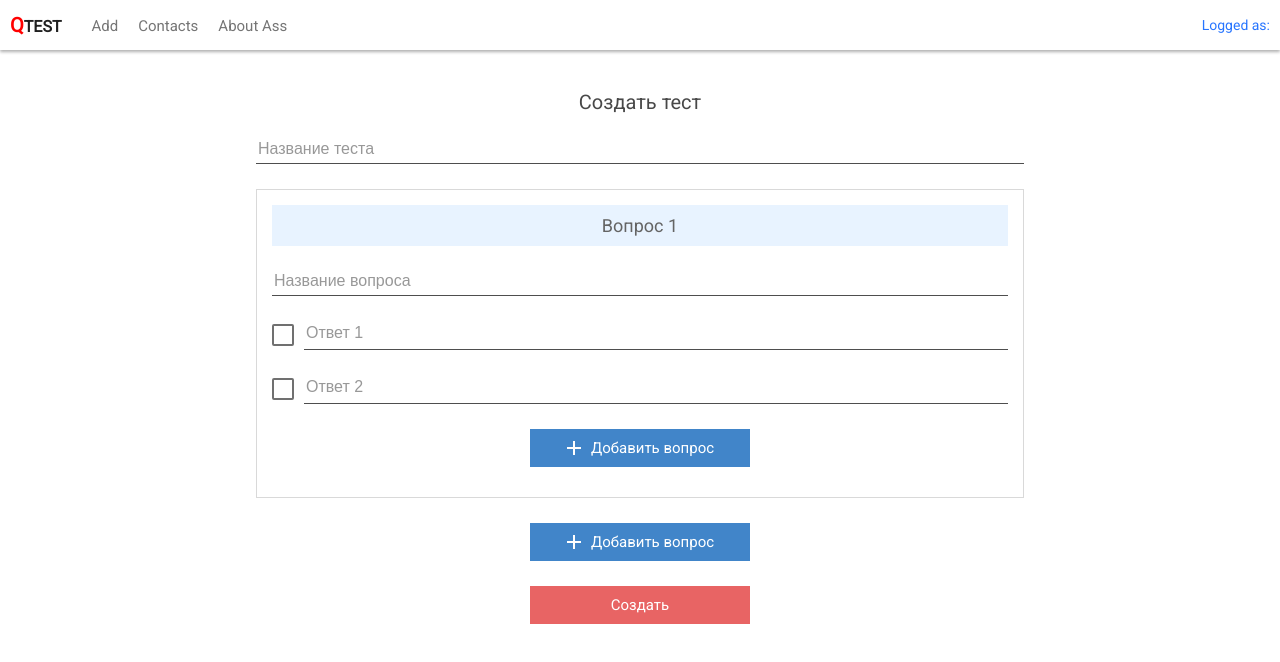
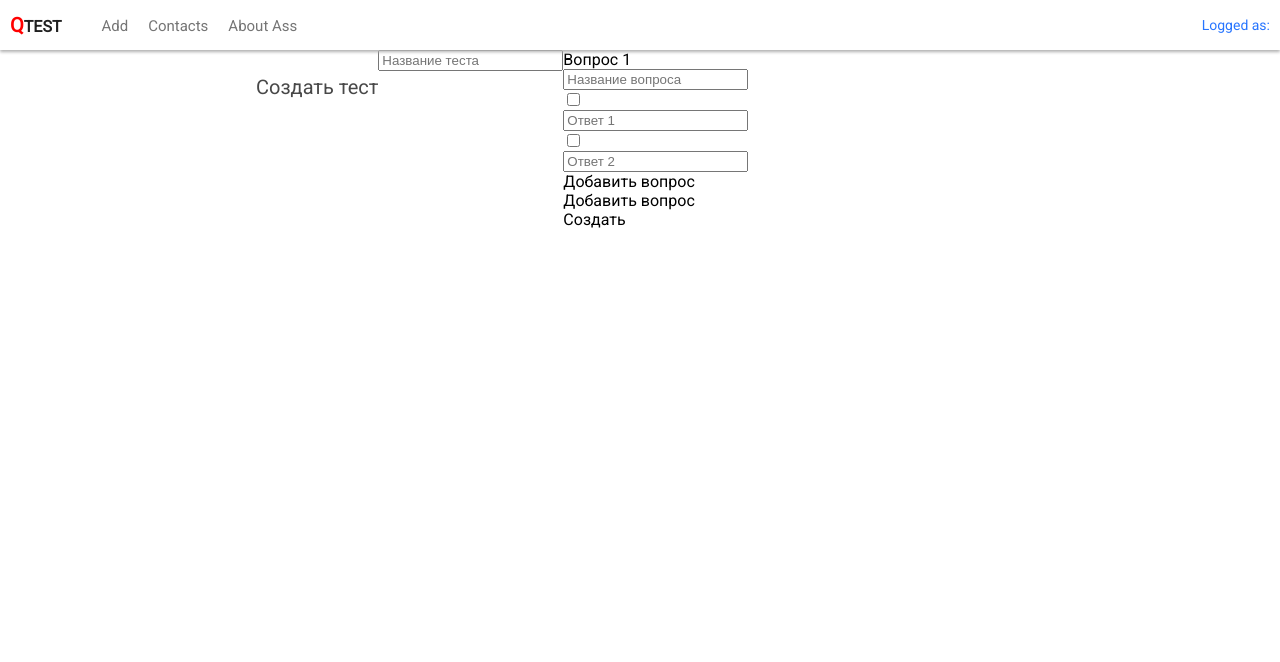
Before and after one commit to exxodia666/QTest, a React (Create React App) app: page /add in a window 1280 px wide. Shown: the top 662 px of the page. Built offline with nearby package versions, Linux system fonts and the light colour scheme.

Commit message:
for priaphin

```diff
--- a/src/components/Header/Header.js
+++ b/src/components/Header/Header.js
@@ -25,7 +25,7 @@ const [header, setHeader] = useState("");
             </p>
           </Link>
 
-          <nav className={`header__menu__ ${header}`}>
+          <nav className={`header__menu ${header}`}>
             <ul className="header__list">
               <li>
                 <Link to="/add" className="header__link">
--- a/src/components/Header/styles.css
+++ b/src/components/Header/styles.css
@@ -1,3 +1,17 @@
+
+html body {
+  margin: 0px;
+  font-family: "Roboto", sans-serif;
+}
+body {
+  height: 100%;
+
+}
+
+a {
+  text-decoration: none;
+}
+
 .header {
  height: 50px;
   width: 100%;
@@ -16,7 +30,7 @@
   background-color: #fff;
   z-index: 5;
   box-shadow: 0px 2px 3px rgb(177, 177, 177);
-   min-width: 300px;
+
 }
 
 .header__body {
@@ -72,7 +86,8 @@
 
 }
 .header__user a{
-   max-width: 200px;
+  flex: 0 1 auto;
+  max-width: 100ch;
   font-size: 14px;
   color: #2775FF;
   }
@@ -84,7 +99,7 @@
 
 .header__burger {
   display: none;
-
+  flex: 0 0 20px;
   margin-right: 15px;
 }
 
@@ -194,6 +209,7 @@
     z-index: 3;
     -webkit-transition: all 0.3s ease 0s;
     transition: all 0.7s ease 0s;
+    border-bottom: 1px solid #afafaf;
   }
   .header__menu.active {
     top: 0;
--- a/src/components/Question.js
+++ b/src/components/Question.js
@@ -1,11 +1,8 @@
 import React, { memo } from "react";
 import PropTypes from "prop-types"; // ES6
-import { Container, Button, Image, Row, Col, Alert } from "react-bootstrap";
-import { List, ListItem } from "@material-ui/core";
 import { useDispatch } from "react-redux";
 import { setDone, setSelected } from "../redux/actions/show_quizzes";
 //import ModalComponent from "./Modal";
-//import { Modal } from "bootstrap";
 import "./styles/style.css";
 
 const Question = ({
@@ -16,7 +13,7 @@ const Question = ({
   answers,
   imageUrl,
   multiple,
-  overlay
+  overlay,
 }) => {
   const dispatch = useDispatch();
 
@@ -65,6 +62,10 @@ const Question = ({
               type="button"
               className="button_vote button"
               value="Ответить"
+              disabled={isDone}
+              onClick={() => {
+                dispatch(setDone(id));
+              }}
             />
           </div>
         </div>
@@ -74,11 +75,18 @@ const Question = ({
           className="list-btn"
           onClick={(e) => {
             e.preventDefault();
-            document.getElementsByClassName('leftbar')[0].classList.toggle('leftbar_active')
-            //document.getElementsByClassName('arrow_icon')[0].classList.toggle('arrow_icon_active')
-            document.getElementsByClassName('header__burger')[0].classList.remove('active')
-            document.getElementsByClassName('header__menu__')[0].classList.remove('active')
-            document.getElementsByClassName('overlay')[0].classList.remove('overlay_active')
+            document
+              .getElementsByClassName("leftbar")[0]
+              .classList.toggle("leftbar_active");
+            document
+              .getElementsByClassName("header__burger")[0]
+              .classList.remove("active");
+            document
+              .getElementsByClassName("header__menu__")[0]
+              .classList.remove("active");
+            document
+              .getElementsByClassName("overlay")[0]
+              .classList.remove("overlay_active");
           }}
         >
           <p>Список</p>
@@ -87,12 +95,19 @@ const Question = ({
           </div>
         </a>
       </div>
-      <div className={`overlay ${overlay}`}
-      onClick={(e)=>{
-        document.getElementsByClassName('header__burger')[0].classList.remove('active')
-        document.getElementsByClassName('header__menu__')[0].classList.remove('active')
-        document.getElementsByClassName('overlay')[0].classList.remove('overlay_active')
-      }}
+      <div
+        className={`overlay ${overlay}`}
+        onClick={(e) => {
+          document
+            .getElementsByClassName("header__burger")[0]
+            .classList.remove("active");
+          document
+            .getElementsByClassName("header__menu__")[0]
+            .classList.remove("active");
+          document
+            .getElementsByClassName("overlay")[0]
+            .classList.remove("overlay_active");
+        }}
       ></div>
     </>
   );
--- a/src/navigation/MainNavigator.js
+++ b/src/navigation/MainNavigator.js
@@ -3,7 +3,7 @@ import { BrowserRouter as Router, Switch, Route } from "react-router-dom";
 import Header from "../components/Header/Header";
 import HomeScreen from "./Screens.js/HomeScreen";
 import Quiz from "./Screens.js/Quiz";
-import ResultsScreen from "./Screens.js/ResultsScreen";
+import ResultsScreen from "./Screens.js/ResultScreen/ResultsScreen";
 import { UserScreen } from "./Screens.js/UserScreen.js";
 import AddQuizScreen from "./Screens.js/AddQuizScreen";
 
--- a/src/navigation/Screens.js/AddQuizScreen.js
+++ b/src/navigation/Screens.js/AddQuizScreen.js
@@ -1,12 +1,11 @@
 import React, { useState } from "react";
 import { useDispatch, useSelector } from "react-redux";
 import { add_test, reset_add_test } from "../../redux/actions/add_test";
-import "./styles/create-test.css";
+//import "./styles/create-test.css";
 
 export default function AddQuizScreen() {
   const dispatch = useDispatch();
   const test_status = useSelector((state) => state.add_test);
-  console.log("ADD TEST SCREEN");
   const [array, setArray] = useState([
     {
       question_id: 0,
@@ -97,11 +96,11 @@ export default function AddQuizScreen() {
       question_id: n,
       choises: [
         {
-          choise_id: 1,
+          choise_id: 0,
           isCorect: false,
         },
         {
-          choise_id: 2,
+          choise_id: 1,
           isCorect: false,
         },
       ],
@@ -126,7 +125,7 @@ export default function AddQuizScreen() {
             />
           </div>
           <div className="create-test_form_container">
-            <form action="" className="create-test_form">
+            <form className="create-test_form">
               <div className="question_container">
                 {array.map((elQ) => {
                   return (
@@ -144,15 +143,17 @@ export default function AddQuizScreen() {
                       </div>
                       <div className="answers_container">
                         {elQ.choises.map((el) => {
+                          console.log('ДЕБАГ РАКЕТА ЗАЛЕТАЄ :rocket:', el)
                           return (
                             <div className="answer_container">
                               <div className="checkbox_">
+                              <label>
                                 <input
                                   type="checkbox"
                                   name={`choice-is_correct-${elQ.question_id}-${el.choise_id}`}
-                                  className="inp"
+                                  //className="inp"
                                 />
-                                <label for={`checkbox_${el.choise_id}`}></label>
+                                </label>
                               </div>
                               <input
                                 type="text"
@@ -213,102 +214,197 @@ export default function AddQuizScreen() {
 }
 
 {
-  /* <Container>
+  //  <>
+  //       <div
+  //         style={{
+  //           margin: "auto",
+  //           width: "auto",
+  //           textAlign: "center",
+  //           color: "#e57373",
+  //         }}
+  //       >
+  //         <h1>Создать тест</h1>
+  //       </div>
+  //       <div classNameName="row">
+  //         <form classNameName="col s12" onSubmit={normalno}>
+  //           <div classNameName="row">
+  //             <div classNameName="input-field col s6">
+  //               <input
+  //                 id="icon_prefix2"
+  //                 classNameName="materialize-textarea"
+  //                 placeholder="Enter your Quiz name"
+  //                 name="quiz-name"
+  //               />
+  //             </div>
+  //           </div>
+  //         </form>
+  //       </div>
+  //       <div
+  //         style={{
+  //           margin: "auto",
+  //           width: "auto",
+  //           textAlign: "center",
+  //           color: "#e57373",
+  //         }}
+  //       >
+  //         <h2>Добавить вопрос</h2>
+  //         <form id="quiz">
+  //           {array.map((elQ) => {
+  //             return (
+  //               <div id={`question${elQ.question_id}`}>
+  //                 <input
+  //                   type="text"
+  //                   name={`question-wording-${elQ.question_id}`}
+  //                   placeholder="Название опроса"
+  //                 />
+  //                 <div id="list_answers">
+  //                   {elQ.choises.map((el) => {
+  //                     return (
+  //                       <>
+  //                         <input
+  //                           type="text"
+  //                           name={`choice-text-${elQ.question_id}-${el.choise_id}`}
+  //                           placeholder="Название опроса"
+  //                         />
+                          // <label>
+                          //   <input
+                          //     type="checkbox_"
+                          //     name={`choice-is_correct-${elQ.question_id}-${el.choise_id}`}
+                          //   />
+                          //   <span>this true?</span>
+                          // </label>
+  //                       </>
+  //                     );
+  //                   })}
+  //                 </div>
+  //                 <div>
+  //                   <i
+  //                     onClick={() => {
+  //                       addAnswers(elQ.question_id);
+  //                     }}
+  //                     style={{ cursor: "pointer" }}
+  //                     classNameName="medium material-icons"
+  //                   >
+  //                     add_circle_outline
+  //                   </i>
+  //                 </div>
+  //               </div>
+  //             );
+  //           })}
+  //         </form>
+  //         <hr />
+  //         <div>
+  //           <i
+  //             onClick={addNewQuestion}
+  //             style={{ cursor: "pointer" }}
+  //             classNameName="medium material-icons"
+  //           >
+  //             fast_forward
+  //           </i>
+  //         </div>
+  //         <button
+  //           classNameName="btn waves-effect waves-light"
+  //           type="submit"
+  //           onClick={saveQuizName}
+  //         >
+  //           Создать тест
+  //           <i classNameName="material-icons right">send</i>
+  //         </button>
+  //       </div>
+  //     </>
+}
+
+
+
+
+
+{/* <div className="content_container">
+        <div className="content">
+          <div className="title_container">
+            <p>Создать тест</p>
+          </div>
+          <div className="test-name_container">
+            <input
+              type="text"
+              className="text-input"
+              name="quiz-name"
+              placeholder="Название теста"
+            />
+          </div>
+          <div className="create-test_form_container">
+            <form className="create-test_form">
+              <div className="question_container">
+                {array.map((elQ) => {
+                  return (
+                    <>
+                      <div className="question-title_container">
+                        <p>Вопрос {elQ.question_id+1}</p>
+                      </div>
+                      <div className="question-name_container">
+                        <input
+                          type="text"
+                          className="text-input"
+                          placeholder="Название вопроса"
+                          name={`question-wording-${elQ.question_id}`}
+                        />
+                      </div>
+                      <div className="answers_container">
+                        {elQ.choises.map((el) => {
+                          return (
+                            <div className="answer_container">
+                              <div className="checkbox_">
+                                <input
+                                  type="checkbox"
+                                  name={`choice-is_correct-${elQ.question_id}-${el.choise_id}`}
+                                  className="inp"
+                                />
+                                <label></label>
+                              </div>
+                              <input
+                                type="text"
+                                className="text-input"
+                                placeholder={`Ответ ${el.choise_id}`}
+                                name={`choice-text-${elQ.question_id}-${el.choise_id}`}
+                              />
+                            </div>
+                          );
+                        })}
+                        <div className="add-answer-button_container">
                           <div
-          style={{
-            margin: "auto",
-            width: "auto",
-            textAlign: "center",
-            color: "#e57373",
+                            onClick={() => {
+                              addAnswers(elQ.question_id);
                             }}
+                            className="add-answer-button add-button button"
                           >
-          <h1>Создать тест</h1>
+                            <div className="add-img">
+                              <div></div>
                             </div>
-        <div classNameName="row">
-          <form classNameName="col s12" onSubmit={normalno}>
-            <div classNameName="row">
-              <div classNameName="input-field col s6">
-                <input
-                  id="icon_prefix2"
-                  classNameName="materialize-textarea"
-                  placeholder="Enter your Quiz name"
-                  name="quiz-name"
-                />
+                            <p>Добавить вопрос</p>
+                          </div>
+                        </div>
+                      </div>
+                    </>
+                  );
+                })}
+              </div>
+              <div className="add-question-button_container">
+                <div
+                  onClick={addNewQuestion}
+                  className="add-question-button add-button button"
+                >
+                  <div className="add-img">
+                    <div></div>
+                  </div>
+                  <p>Добавить вопрос</p>
+                </div>
+              </div>
+
+              <div className="create-button_container">
+                <div className="create-button button" onClick={saveQuizName}>
+                  <p>Создать</p>
                 </div>
               </div>
             </form>
           </div>
-        <div
-          style={{
-            margin: "auto",
-            width: "auto",
-            textAlign: "center",
-            color: "#e57373",
-          }}
-        >
-          <h2>Добавить вопрос</h2>
-          <form id="quiz">
-            {array.map((elQ) => {
-              return (
-                <div id={`question${elQ.question_id}`}>
-                  <input
-                    type="text"
-                    name={`question-wording-${elQ.question_id}`}
-                    placeholder="Название опроса"
-                  />
-                  <div id="list_answers">
-                    {elQ.choises.map((el) => {
-                      return (
-                        <Col>
-                          <input
-                            type="text"
-                            name={`choice-text-${elQ.question_id}-${el.choise_id}`}
-                            placeholder="Название опроса"
-                          />
-                          <label>
-                            <input
-                              type="checkbox_"
-                              name={`choice-is_correct-${elQ.question_id}-${el.choise_id}`}
-                            />
-                            <span>this true?</span>
-                          </label>
-                        </Col>
-                      );
-                    })}
         </div>
-                  <div>
-                    <i
-                      onClick={() => {
-                        addAnswers(elQ.question_id);
-                      }}
-                      style={{ cursor: "pointer" }}
-                      classNameName="medium material-icons"
-                    >
-                      add_circle_outline
-                    </i>
-                  </div>
-                </div>
-              );
-            })}
-          </form>
-          <hr />
-          <div>
-            <i
-              onClick={addNewQuestion}
-              style={{ cursor: "pointer" }}
-              classNameName="medium material-icons"
-            >
-              fast_forward
-            </i>
-          </div>
-          <button
-            classNameName="btn waves-effect waves-light"
-            type="submit"
-            onClick={saveQuizName}
-          >
-            Создать тест
-            <i classNameName="material-icons right">send</i>
-          </button>
-        </div>
-      </Container> */
-}
+      </div> */}
--- /dev/null
+++ b/src/navigation/Screens.js/ResultScreen/Results.css
@@ -0,0 +1,122 @@
+@import url("https://fonts.googleapis.com/css2?family=Roboto&display=swap");
+html body {
+  margin: 0px;
+  font-family: "Roboto", sans-serif;
+}
+
+p {
+  margin: 0;
+  cursor: default;
+}
+
+.content_container {
+  margin: 0;
+  display: -webkit-box;
+  display: -ms-flexbox;
+  display: flex;
+  height: calc(100vh - 50px);
+  padding: 0px 10px 0px 10px;
+  -webkit-box-align: center;
+      -ms-flex-align: center;
+          align-items: center;
+  display: flex;
+  -webkit-box-orient: vertical;
+  -webkit-box-direction: normal;
+      -ms-flex-direction: column;
+          flex-direction: column;
+  overflow: auto;
+}
+
+.content {
+  margin: 0px 0px 20px 0px;
+  max-width: 768px;
+}
+
+.title_container {
+  text-align: center;
+  margin-bottom: 25px;
+  margin-top: 25px;
+}
+
+.title_container p {
+  color: #484848;
+  font-size: 20px;
+}
+
+.quizbox_container {
+  display: -webkit-box;
+  display: -ms-flexbox;
+  display: flex;
+  -webkit-box-flex: 1;
+      -ms-flex: 1 1 0px;
+          flex: 1 1 0;
+  -webkit-box-orient: vertical;
+  -webkit-box-direction: normal;
+      -ms-flex-direction: column;
+          flex-direction: column;
+}
+
+.quizbox {
+  -webkit-box-flex: 0;
+      -ms-flex: 0 0 auto;
+          flex: 0 0 auto;
+  display: -webkit-box;
+  display: -ms-flexbox;
+  display: flex;
+  -webkit-box-orient: vertical;
+  -webkit-box-direction: normal;
+      -ms-flex-direction: column;
+          flex-direction: column;
+  margin-bottom: 20px;
+  padding: 15px;
+  background-color: #E8F3FF;
+  -webkit-transition: all 0.3s;
+  transition: all 0.3s;
+}
+
+.quiz-info {
+  margin-bottom: 10px;
+  display: -webkit-box;
+  display: -ms-flexbox;
+  display: flex;
+}
+
+.quiz-info .quiz-title {
+  -webkit-box-flex: 2;
+      -ms-flex: 2 0 0px;
+          flex: 2 0 0;
+}
+
+.quiz-info .quiz-title p {
+  color: #484848;
+  font-size: calc(12px + 5 * (100vw / 1920));
+}
+
+.quiz-info .quiz-quantity {
+  display: -webkit-box;
+  display: -ms-flexbox;
+  display: flex;
+  -webkit-box-pack: end;
+      -ms-flex-pack: end;
+          justify-content: flex-end;
+  -webkit-box-flex: 1;
+      -ms-flex: 1 0 0px;
+          flex: 1 0 0;
+  margin-left: 10px;
+}
+
+.quiz-info .quiz-quantity p {
+  color: #484848;
+  font-size: calc(9px + 5 * (100vw / 1920));
+}
+
+.quiz-result {
+  display: -webkit-box;
+  display: -ms-flexbox;
+  display: flex;
+}
+
+.quiz-result p {
+  color: #484848;
+  font-size: calc(9px + 5 * (100vw / 1920));
+}
--- a/src/navigation/Screens.js/ResultsScreen.js
+++ b/src/navigation/Screens.js/ResultScreen/ResultsScreen.js
@@ -4,16 +4,17 @@ import { useEffect } from "react";
 import { useDispatch, useSelector } from "react-redux";
 import { useParams } from "react-router-dom";
 //import ListQuiz from "../../components/ListQuiz";
-import Loader from "../../components/Loader";
+import Loader from "../../../components/Loader/Loader";
 //import Question from "../../components/Question";
-import { sendAnswers } from "../../redux/actions/send_answers";
+import { sendAnswers } from "../../../redux/actions/send_answers";
 //import { loadQuizzes } from "../../redux/actions/show_quizzes";
 //import Avatar from "@material-ui/core/Avatar";
 //import { Card, CardHeader, IconButton } from "@material-ui/core";
 //import MoreVertIcon from "@material-ui/icons/MoreVert";
-import { clearQuiz } from "../../redux/actions/show_quizzes";
+import { clearQuiz } from "../../../redux/actions/show_quizzes";
 //import getQuizName from "../../utils/getQuizName";
 import { useHistory } from "react-router-dom";
+import "./Results.css";
 
 export default function ResultsScreen() {
   const { id } = useParams();
@@ -22,6 +23,7 @@ export default function ResultsScreen() {
   const state = useSelector((state) => state.quizzes);
   const result = useSelector((state) => state.results);
   const user = useSelector((state) => state.user.user_name);
+  console.log('ДЕБАГ РАКЕТА ЗАЛЕТАЄ :rocket:', state)
 
   console.log("RESULTS SCREEN");
 
@@ -36,7 +38,44 @@ export default function ResultsScreen() {
 
   if (result.status === 200 || result.results.length) {
     return (
-      <ul className="collection with-header">
+      <>
+        <div className="content_container">
+          <div className="content">
+            <div className="title_container">
+              <p>Результаты</p>
+            </div>
+            {result.results.map((i) => {
+              return (
+                <div className="quizbox_container">
+                  <div className="quizbox">
+                    <div className="quiz-info">
+                      <div className="quiz-title">
+                        <p>
+                        {i.quiz_name}
+                        </p>
+                      </div>
+                      <div className="quiz-quantity">
+                      {/* {i.questions_count} вопросов */}
+                      </div>
+                    </div>
+                    <div className="quiz-result">
+                      {(i.rating * 100).toFixed(0)}/100
+                    </div>
+                  </div>
+                </div>
+              );
+            })}
+          </div>
+        </div>
+      </>
+    );
+  } else {
+    return <Loader />;
+  }
+}
+
+{
+  /* <ul className="collection with-header">
         <li className="collection-header" key={Math.random()}>
           <h4>{`${result.results[0].name}`}</h4>
         </li>
@@ -47,9 +86,5 @@ export default function ResultsScreen() {
             </li>
           );
         })}
-      </ul>
-    );
-  } else {
-    return <Loader />;
-  }
+      </ul> */
 }
```
Lines whose indentation alone changed are shown as unchanged.
